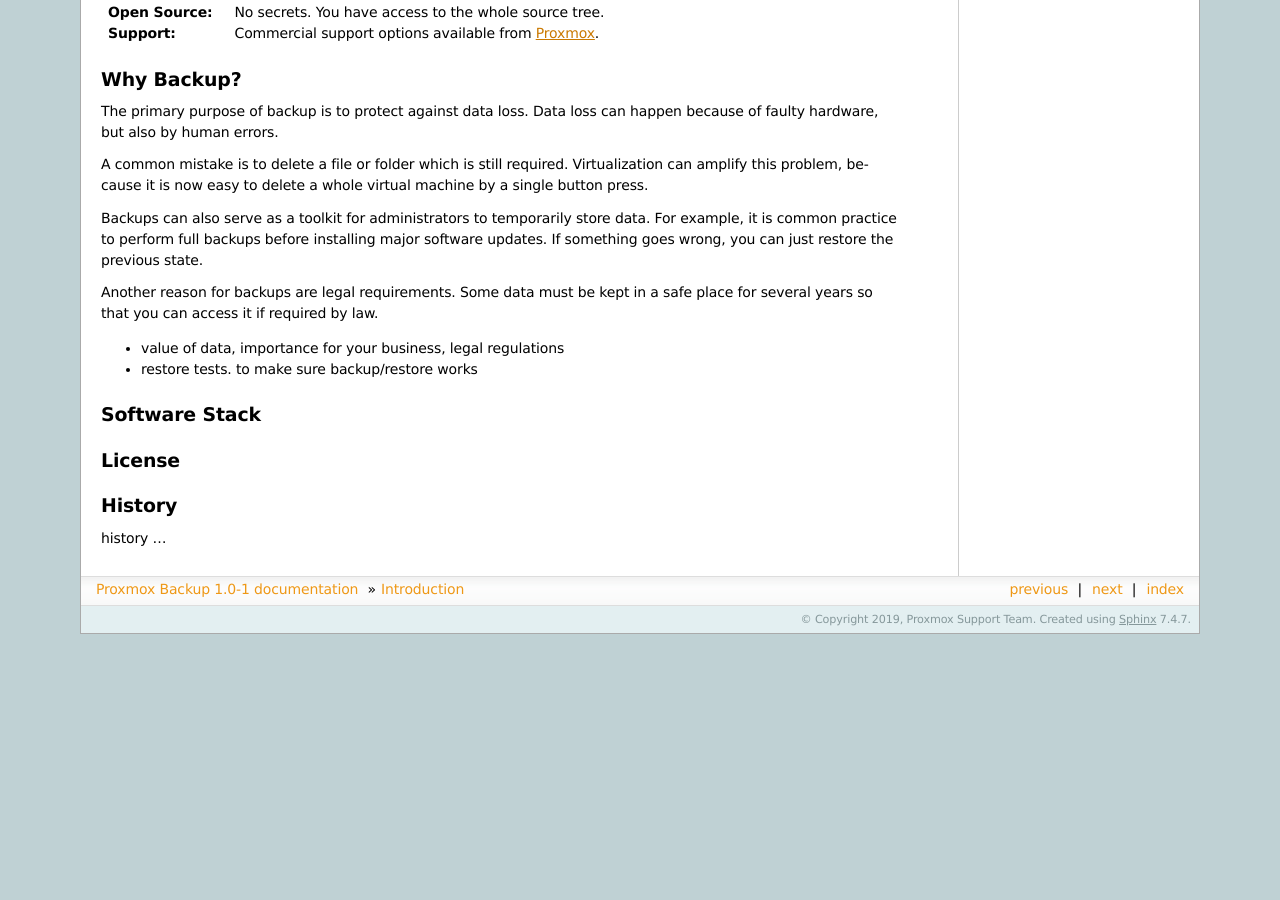
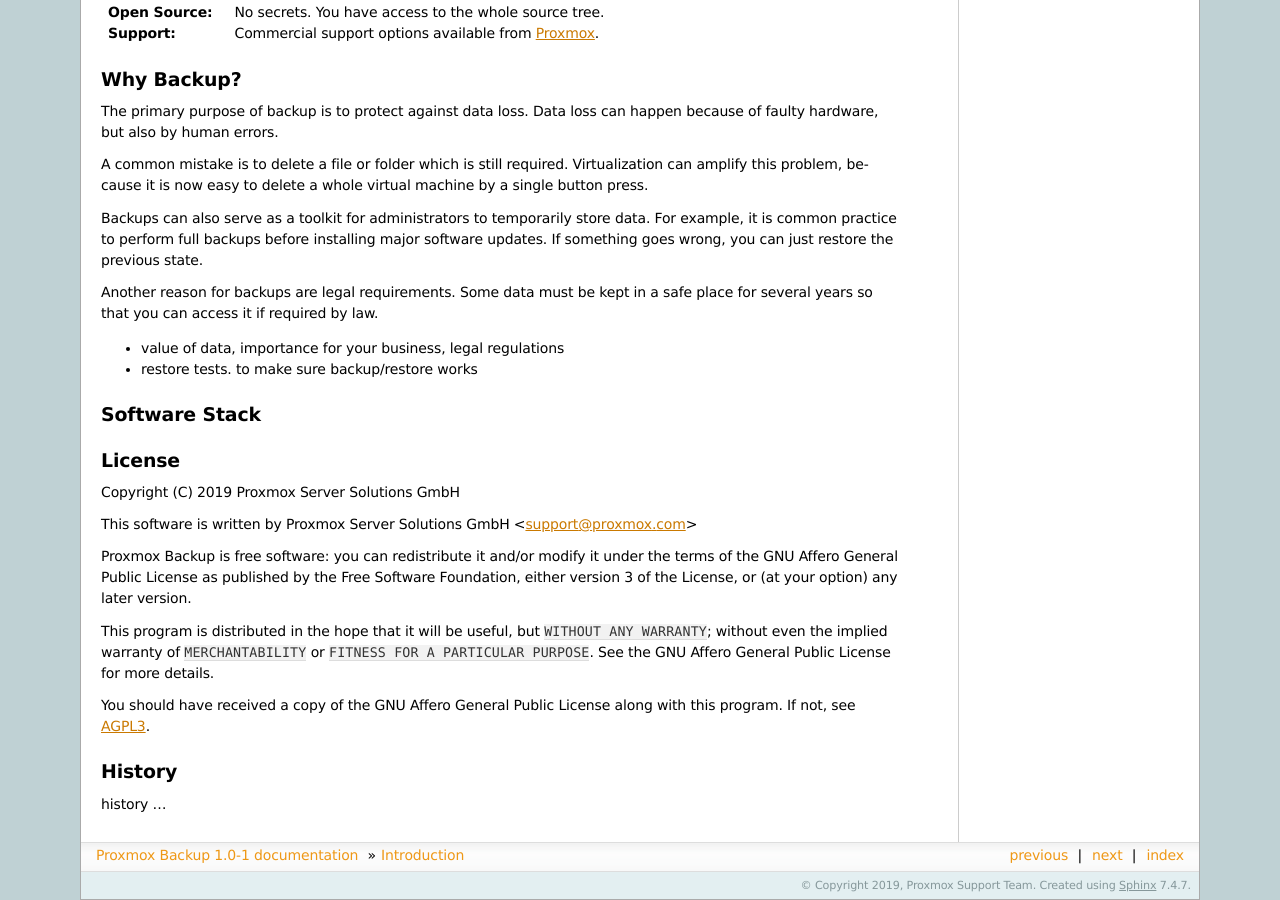
Before and after one commit to proxmox/proxmox-backup, a Sphinx documentation site: the page built from docs/introduction.rst, in a window 1280 px wide and 900 px high, scrolled down 672 px. Built offline with Sphinx 7.4.7, drawn with Linux system fonts in a browser that asks for light colours; before the commit the page ends 1306 px from its top, so only the background shows below that.

Commit message:
docs/introduction.rst: Add License Section (AGPL3)

```diff
--- a/docs/epilog.rst
+++ b/docs/epilog.rst
@@ -23,3 +23,4 @@
 .. _Client-server model: https://en.wikipedia.org/wiki/Client-server_model
 .. _AE: https://en.wikipedia.org/wiki/Authenticated_encryption
 .. _GCM: https://en.wikipedia.org/wiki/Galois/Counter_Mode
+.. _AGPL3: https://www.gnu.org/licenses/agpl-3.0.en.html
--- a/docs/introduction.rst
+++ b/docs/introduction.rst
@@ -90,6 +90,23 @@
 License
 -------
 
+Copyright (C) 2019 Proxmox Server Solutions GmbH
+
+This software is written by Proxmox Server Solutions GmbH <support@proxmox.com>
+
+Proxmox Backup is free software: you can redistribute it and/or modify
+it under the terms of the GNU Affero General Public License as
+published by the Free Software Foundation, either version 3 of the
+License, or (at your option) any later version.
+
+This program is distributed in the hope that it will be useful, but
+``WITHOUT ANY WARRANTY``; without even the implied warranty of
+``MERCHANTABILITY`` or ``FITNESS FOR A PARTICULAR PURPOSE``.  See the GNU
+Affero General Public License for more details.
+
+You should have received a copy of the GNU Affero General Public License
+along with this program.  If not, see AGPL3_.
+
 
 
 History
```
Also changed, not shown: 1 other file.
